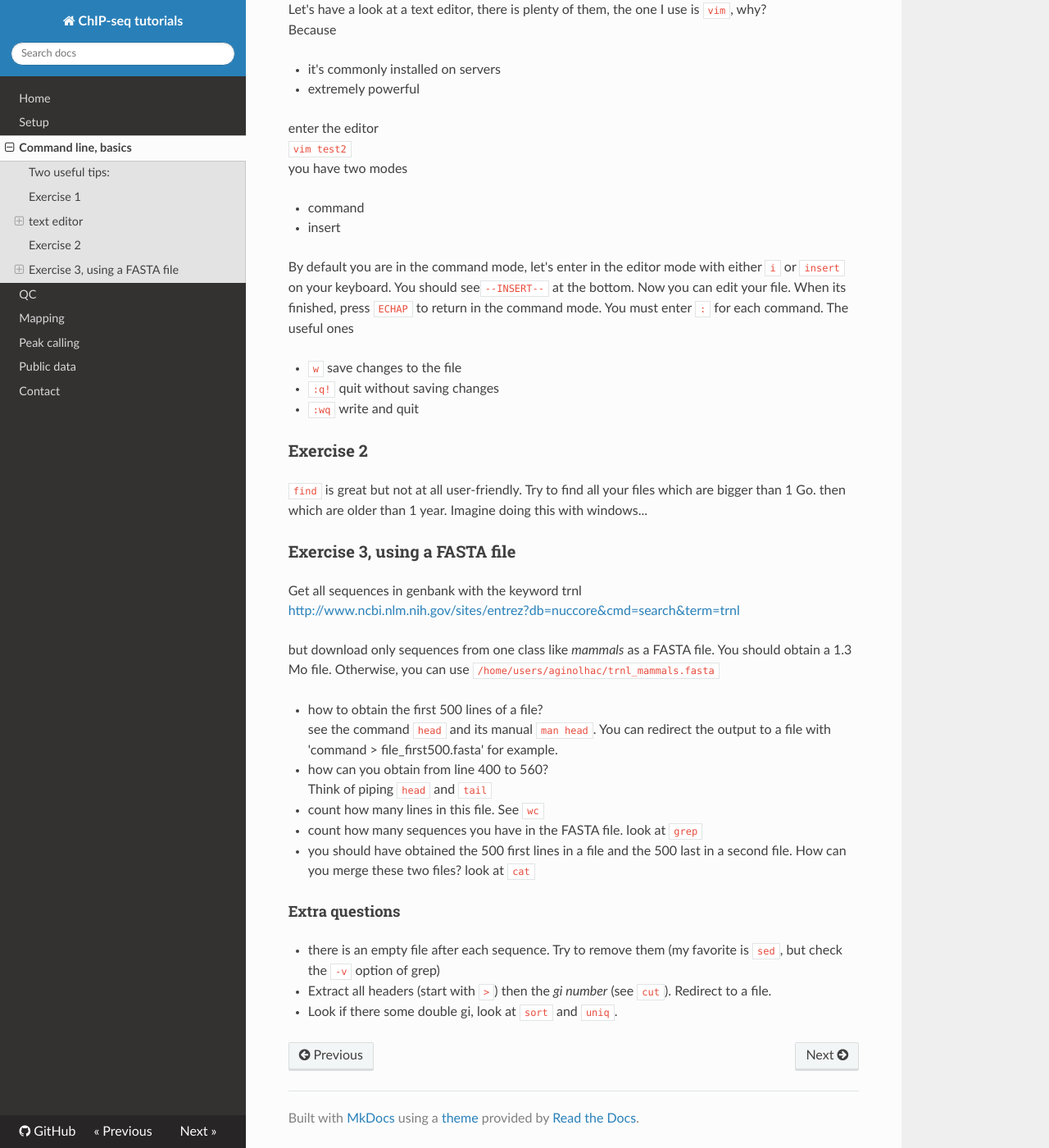
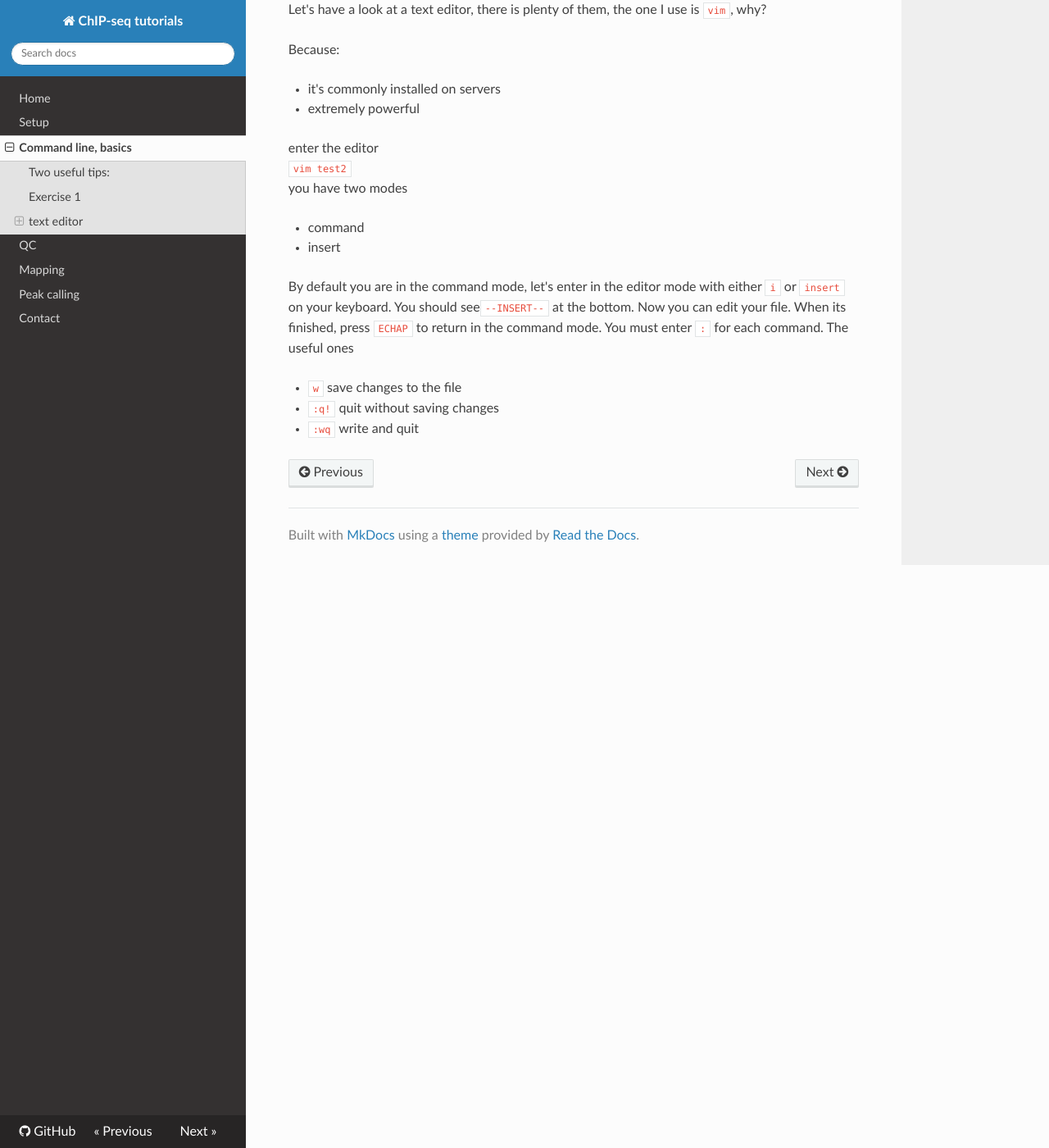
Before and after one commit to ginolhac/chip-seq, an MkDocs documentation site: the page built from docs/cli.md, in a window 1280 px wide and 1400 px high, scrolled down 2107 px. Shown: the whole window at 82% size. Built offline with MkDocs 1.6.1, drawn with Linux system fonts in a browser that asks for light colours; nearby versions of some CDN libraries; some of the changed text lies outside the part shown.

````diff
--- a/docs/cli.md
+++ b/docs/cli.md
@@ -4,7 +4,7 @@ The programs you call on a terminal are not so different from their graphical in
 
 You need to know these commands:
 
-```
+```bash
 pwd
 more
 less
@@ -58,7 +58,7 @@ and change it for
 `cp TEST/test test2`
 the first and last field of `ls -l` should provide
 
-```
+```bash
 drwxr-xr-x TEST
 -rw-r--r-- test
 -rw-r--r-- test2
@@ -122,39 +123,3 @@ The useful ones
 * `w` save changes to the file
 * `:q!` quit without saving changes
 * `:wq` write and quit
-
-### Exercise 2
-
-`find` is great but not at all user-friendly.
-Try to find all your files which are bigger than 1 Go.
-then which are older than 1 year.
-Imagine doing this with windows...
-
-### Exercise 3, using a FASTA file
-
-Get all sequences in genbank with the keyword trnl
-[http://www.ncbi.nlm.nih.gov/sites/entrez?db=nuccore&cmd=search&term=trnl](http://www.ncbi.nlm.nih.gov/sites/entrez?db=nuccore&cmd=search&term=trnl)
-
-but download only sequences from one class like *mammals* as a FASTA file.
-You should obtain a 1.3 Mo file. Otherwise, you can use `/home/users/aginolhac/trnl_mammals.fasta`
-
-* how to obtain the first 500 lines of a file?
-see the command `head` and its manual `man head`. You can redirect the output to a file with 'command > file_first500.fasta' for example.
-
-* how can you obtain from line 400 to 560?
-Think of piping `head` and `tail`
-
-* count how many lines in this file. See `wc`
-
-* count how many sequences you have in the FASTA file. look at `grep`
-
-* you should have obtained the 500 first lines in a file and the 500 last in a second file. How can you merge these two files? look at `cat`
-
-
-#### Extra questions
-
-* there is an empty file after each sequence. Try to remove them (my favorite is `sed`, but check the `-v` option of grep)
-
-* Extract all headers (start with `>`) then the *gi number* (see `cut`). Redirect to a file.
-
-* Look if there some double gi, look at `sort` and `uniq`.
--- a/mkdocs.yml
+++ b/mkdocs.yml
@@ -6,7 +6,6 @@ nav:
 - QC: fastqc.md
 - Mapping: mapping.md
 - Peak calling: peak.md
-- Public data: public.md
 - Contact: contact.md
 repo_url: https://github.com/ginolhac/chip-seq/
 site_description: "ChIP-seq tutorial, University of Luxembourg, Department Life Sciences and Medecine"
````
Also changed, not shown: other parts of docs/cli.md (+2 -1 lines), docs/contact.md (+3 -5 lines), docs/fastqc.md (deleted, +0 -36 lines), docs/install.md (+1 -17 lines), install.md (line endings or trailing spaces), workflow.png (added), 1 other file.
